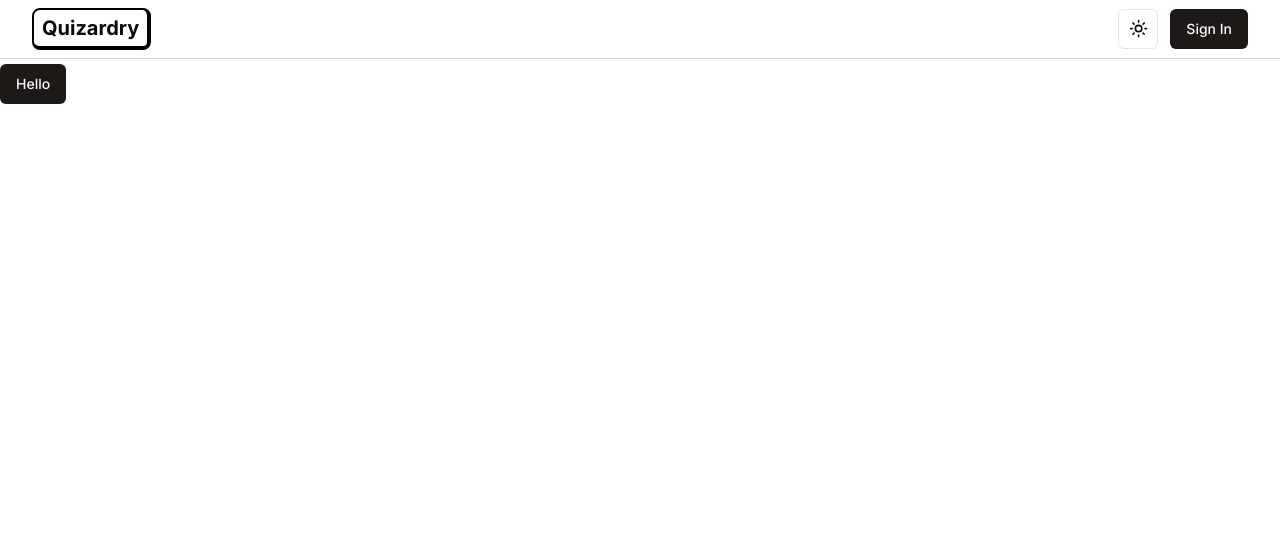
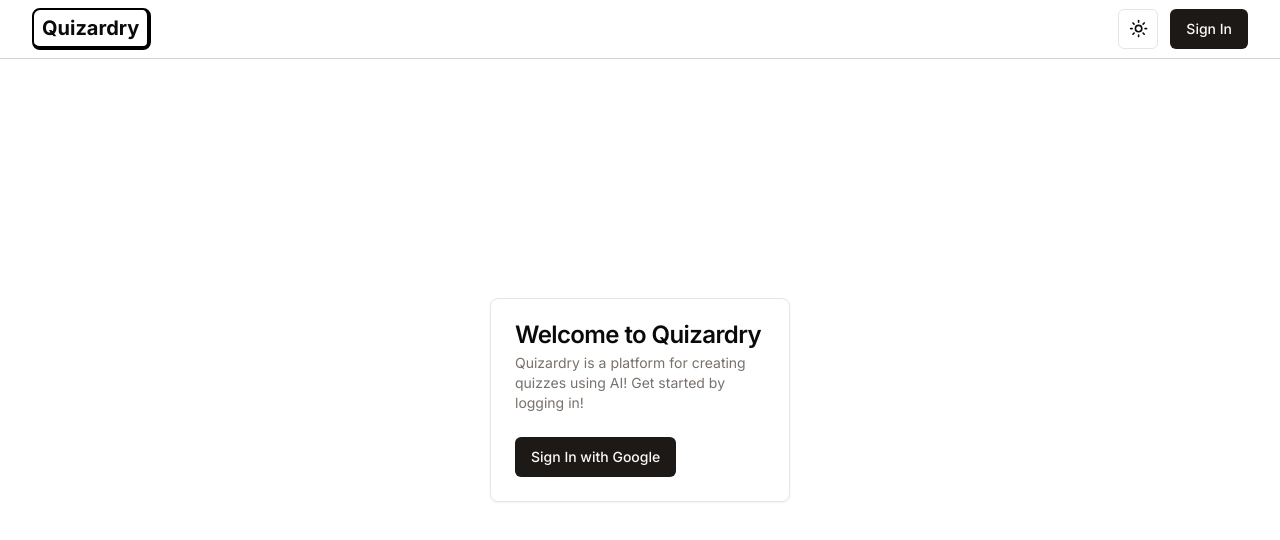
Before and after one commit to freddiehorne/quizardry, a Next.js app: page / in a window 1280 px wide. Shown: the top 540 px of the page. Built offline with nearby package versions, Linux system fonts and the light colour scheme; no server answers.

Commit message:
add dashboard component and sub-components

```diff
--- /dev/null
+++ b/src/app/dashboard/page.tsx
@@ -0,0 +1,35 @@
+import HistoryCard from "@/components/dashboard/historyCard";
+import HotTopicsCard from "@/components/dashboard/hotTopicsCard";
+import NewQuizCard from "@/components/dashboard/newQuizCard";
+import RecentActivitiesCard from "@/components/dashboard/recentActivitiesCard";
+import { getAuthSession } from "@/lib/nextAuth";
+import { redirect } from "next/navigation";
+
+export const metadata = {
+  title: "Dashboard | Quizardry",
+};
+
+export default async function Dashboard() {
+  const session = await getAuthSession();
+
+  if (!session?.user) {
+    return redirect("/");
+  }
+  return (
+    <main className="mx-auto max-w-7xl p-8">
+      <div className="flex items-center">
+        <h2 className="mr-2 text-3xl font-bold tracking-tight">Dashboard</h2>
+      </div>
+
+      <div className="mt-4 grid gap-4 md:grid-cols-2">
+        <NewQuizCard />
+        <HistoryCard />
+      </div>
+
+      <div className="mt-4 grid gap-4 md:grid-cols-2 lg:grid-cols-7">
+        <HotTopicsCard />
+        <RecentActivitiesCard />
+      </div>
+    </main>
+  );
+}
--- a/src/app/page.tsx
+++ b/src/app/page.tsx
@@ -1,9 +1,34 @@
-import { Button } from "@/components/ui/button";
+import SignInButton from "@/components/signInButton";
+import {
+  Card,
+  CardContent,
+  CardDescription,
+  CardHeader,
+  CardTitle,
+} from "@/components/ui/card";
+import { getAuthSession } from "@/lib/nextAuth";
+import { redirect } from "next/navigation";
 
-export default function Home() {
-	return (
-		<div>
-			<Button>Hello</Button>
-		</div>
-	);
+export default async function Home() {
+  const session = await getAuthSession();
+
+  if (session?.user) {
+    return redirect("/dashboard");
+  }
+  return (
+    <div className="absolute left-1/2 top-1/2 -translate-x-1/2 -translate-y-1/2">
+      <Card className="w-[300px]">
+        <CardHeader>
+          <CardTitle>Welcome to Quizardry</CardTitle>
+          <CardDescription>
+            Quizardry is a platform for creating quizzes using AI! Get started
+            by logging in!
+          </CardDescription>
+        </CardHeader>
+        <CardContent>
+          <SignInButton text="Sign In with Google"></SignInButton>
+        </CardContent>
+      </Card>
+    </div>
+  );
 }
--- /dev/null
+++ b/src/components/dashboard/historyCard.tsx
@@ -0,0 +1,25 @@
+"use client";
+
+import { Card, CardContent, CardHeader, CardTitle } from "../ui/card";
+import { useRouter } from "next/navigation";
+
+export default function HistoryCard() {
+  const router = useRouter();
+
+  return (
+    <Card
+      className="cursor-pointer hover:scale-[0.99] hover:opacity-75"
+      onClick={() => router.push("/history")}
+    >
+      <CardHeader className="flex items-center pb-2">
+        <CardTitle className="text-2xl font-bold">History</CardTitle>
+      </CardHeader>
+
+      <CardContent>
+        <p className="text-sm text-muted-foreground">
+          View your previous quiz results here
+        </p>
+      </CardContent>
+    </Card>
+  );
+}
--- /dev/null
+++ b/src/components/dashboard/hotTopicsCard.tsx
@@ -0,0 +1,22 @@
+import {
+  Card,
+  CardContent,
+  CardDescription,
+  CardHeader,
+  CardTitle,
+} from "../ui/card";
+
+export default function HotTopicsCard() {
+  return (
+    <Card className="col-span-4">
+      <CardHeader>
+        <CardTitle className="test-2xl font-bold">Hot Topics</CardTitle>
+        <CardDescription>
+          Click on a topic to start a quiz on it
+        </CardDescription>
+      </CardHeader>
+
+      <CardContent className="pl-2">WORD CLOUD</CardContent>
+    </Card>
+  );
+}
--- /dev/null
+++ b/src/components/dashboard/newQuizCard.tsx
@@ -0,0 +1,25 @@
+"use client";
+
+import { Card, CardContent, CardHeader, CardTitle } from "../ui/card";
+import { useRouter } from "next/navigation";
+
+export default function NewQuizCard() {
+  const router = useRouter();
+
+  return (
+    <Card
+      className="cursor-pointer hover:scale-[0.99] hover:opacity-75"
+      onClick={() => router.push("/quiz")}
+    >
+      <CardHeader className="flex items-center pb-2">
+        <CardTitle className="text-2xl font-bold">New Quiz</CardTitle>
+      </CardHeader>
+
+      <CardContent>
+        <p className="text-sm text-muted-foreground">
+          Challenge yourself with a quiz
+        </p>
+      </CardContent>
+    </Card>
+  );
+}
--- /dev/null
+++ b/src/components/dashboard/recentActivitiesCard.tsx
@@ -0,0 +1,22 @@
+import {
+  Card,
+  CardContent,
+  CardDescription,
+  CardHeader,
+  CardTitle,
+} from "../ui/card";
+
+export default function RecentActivitiesCard() {
+  return (
+    <Card className="col-span-4 lg:col-span-3">
+      <CardHeader>
+        <CardTitle className="text-2xl font-bold">Recent Activities</CardTitle>
+        <CardDescription>You have played a total of 8 games</CardDescription>
+      </CardHeader>
+
+      <CardContent className="max-h-[580px] overflow-scroll">
+        HISTORIES
+      </CardContent>
+    </Card>
+  );
+}
--- a/src/components/navbar.tsx
+++ b/src/components/navbar.tsx
@@ -6,7 +6,6 @@ import ThemToggle from "./themeToggle";
 
 export default async function Navbar() {
   const session = await getAuthSession();
-  console.log(session);
 
   return (
     <div className="fixed inset-x-0 top-0 z-[10] h-fit border-b border-zinc-300 bg-white py-2 dark:bg-gray-950">
--- /dev/null
+++ b/src/components/ui/card.tsx
@@ -0,0 +1,79 @@
+import * as React from "react"
+
+import { cn } from "@/lib/utils"
+
+const Card = React.forwardRef<
+  HTMLDivElement,
+  React.HTMLAttributes<HTMLDivElement>
+>(({ className, ...props }, ref) => (
+  <div
+    ref={ref}
+    className={cn(
+      "rounded-lg border bg-card text-card-foreground shadow-sm",
+      className
+    )}
+    {...props}
+  />
+))
+Card.displayName = "Card"
+
+const CardHeader = React.forwardRef<
+  HTMLDivElement,
+  React.HTMLAttributes<HTMLDivElement>
+>(({ className, ...props }, ref) => (
+  <div
+    ref={ref}
+    className={cn("flex flex-col space-y-1.5 p-6", className)}
+    {...props}
+  />
+))
+CardHeader.displayName = "CardHeader"
+
+const CardTitle = React.forwardRef<
+  HTMLParagraphElement,
+  React.HTMLAttributes<HTMLHeadingElement>
+>(({ className, ...props }, ref) => (
+  <h3
+    ref={ref}
+    className={cn(
+      "text-2xl font-semibold leading-none tracking-tight",
+      className
+    )}
+    {...props}
+  />
+))
+CardTitle.displayName = "CardTitle"
+
+const CardDescription = React.forwardRef<
+  HTMLParagraphElement,
+  React.HTMLAttributes<HTMLParagraphElement>
+>(({ className, ...props }, ref) => (
+  <p
+    ref={ref}
+    className={cn("text-sm text-muted-foreground", className)}
+    {...props}
+  />
+))
+CardDescription.displayName = "CardDescription"
+
+const CardContent = React.forwardRef<
+  HTMLDivElement,
+  React.HTMLAttributes<HTMLDivElement>
+>(({ className, ...props }, ref) => (
+  <div ref={ref} className={cn("p-6 pt-0", className)} {...props} />
+))
+CardContent.displayName = "CardContent"
+
+const CardFooter = React.forwardRef<
+  HTMLDivElement,
+  React.HTMLAttributes<HTMLDivElement>
+>(({ className, ...props }, ref) => (
+  <div
+    ref={ref}
+    className={cn("flex items-center p-6 pt-0", className)}
+    {...props}
+  />
+))
+CardFooter.displayName = "CardFooter"
+
+export { Card, CardHeader, CardFooter, CardTitle, CardDescription, CardContent }
--- a/src/components/userAccountNav.tsx
+++ b/src/components/userAccountNav.tsx
@@ -37,7 +37,9 @@ export default function UserAccountNav({
 
         <DropdownMenuSeparator />
         <DropdownMenuItem asChild>
-          <Link href="/">Hello</Link>
+          <Link href="/" className="cursor-pointer">
+            Hello
+          </Link>
         </DropdownMenuItem>
 
         <DropdownMenuSeparator />
@@ -48,7 +50,7 @@ export default function UserAccountNav({
             signOut().catch(console.error);
           }}
         >
-          Sign Out <LogOut className="ml-1 h-4" />
+          Sign Out <LogOut size={14} className="ml-1" />
         </DropdownMenuItem>
       </DropdownMenuContent>
     </DropdownMenu>
```
Also changed, not shown: tailwind.config.ts (deleted, +0 -20 lines).
